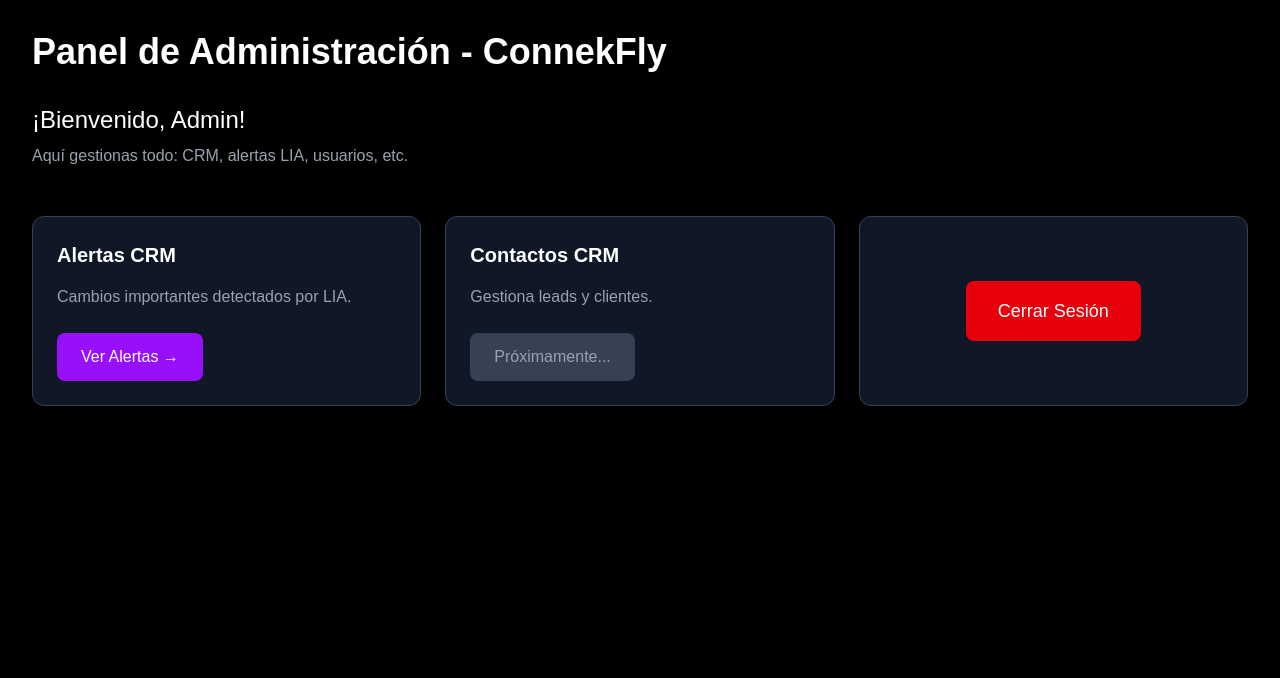
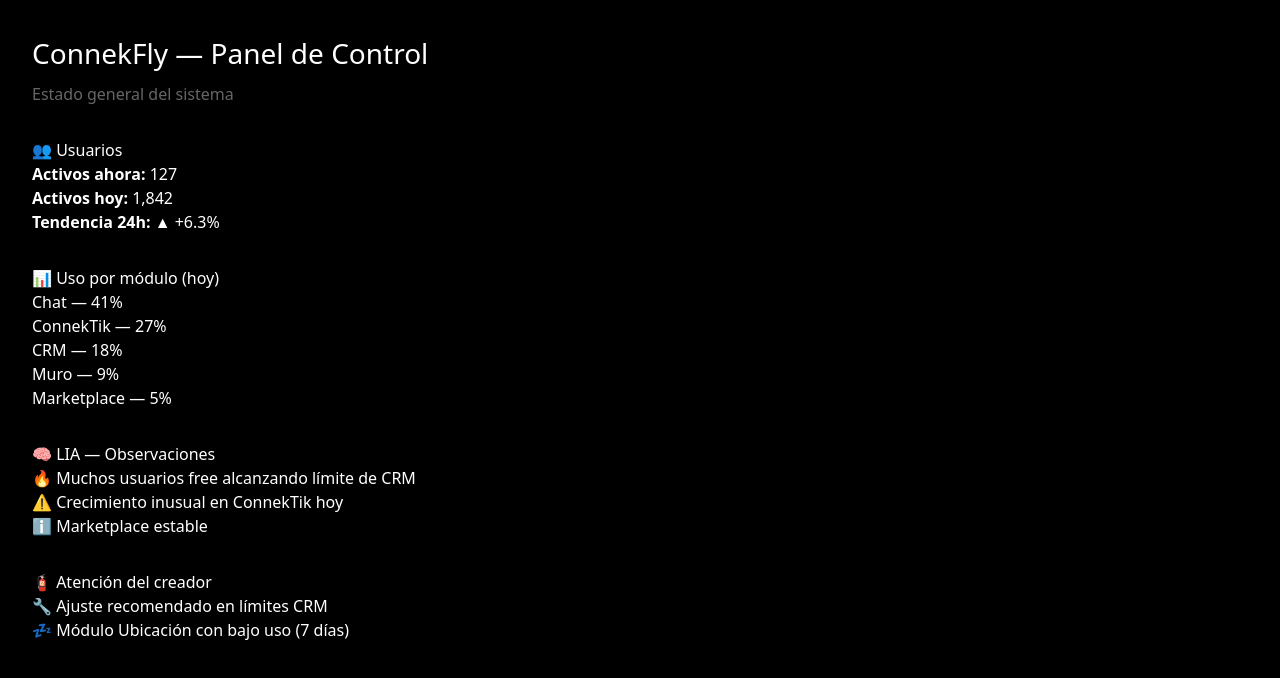
Before and after one commit to lawrence5518/connekfly-admin-next, a Next.js app: page /admin in a window 1280 px wide. Shown: the top 678 px of the page. Built offline with nearby package versions, Linux system fonts and the light colour scheme.

Commit message:
admin: dashboard base visible

```diff
--- a/app/admin/page.tsx
+++ b/app/admin/page.tsx
@@ -1,64 +1,54 @@
-// app/admin/page.tsx
-
-'use client'
-
-import Link from 'next/link'
-
 export default function AdminDashboard() {
   return (
-    <div className="min-h-screen bg-black text-white p-8">
-      {/* Título */}
-      <h1 className="text-4xl font-bold mb-8 text-center md:text-left">
-        Panel de Administración - ConnekFly
+    <main style={{ padding: 32, fontFamily: "system-ui" }}>
+      <h1 style={{ fontSize: 28, marginBottom: 8 }}>
+        ConnekFly — Panel de Control
       </h1>
 
-      {/* Saludo */}
-      <div className="mb-12">
-        <p className="text-2xl">
-          ¡Bienvenido, Admin!
-        </p>
-        <p className="text-gray-400 mt-2">
-          Aquí gestionas todo: CRM, alertas LIA, usuarios, etc.
-        </p>
-      </div>
+      <p style={{ color: "#666", marginBottom: 32 }}>
+        Estado general del sistema
+      </p>
 
-      {/* Tarjetas rápidas */}
-      <div className="grid grid-cols-1 md:grid-cols-2 lg:grid-cols-3 gap-6">
-        {/* Alertas CRM */}
-        <div className="bg-gray-900 p-6 rounded-xl border border-gray-700 hover:border-purple-500 transition">
-          <h2 className="text-xl font-semibold mb-4">Alertas CRM</h2>
-          <p className="text-gray-400 mb-6">
-            Cambios importantes detectados por LIA.
-          </p>
-          <Link
-            href="/crm/alerts"
-            className="bg-purple-600 hover:bg-purple-700 text-white px-6 py-3 rounded-lg inline-block"
-          >
-            Ver Alertas →
-          </Link>
-        </div>
+      {/* USUARIOS */}
+      <section style={{ marginBottom: 32 }}>
+        <h2>👥 Usuarios</h2>
+        <ul>
+          <li><strong>Activos ahora:</strong> 127</li>
+          <li><strong>Activos hoy:</strong> 1,842</li>
+          <li><strong>Tendencia 24h:</strong> ▲ +6.3%</li>
+        </ul>
+      </section>
 
-        {/* Contactos CRM */}
-        <div className="bg-gray-900 p-6 rounded-xl border border-gray-700 hover:border-blue-500 transition">
-          <h2 className="text-xl font-semibold mb-4">Contactos CRM</h2>
-          <p className="text-gray-400 mb-6">
-            Gestiona leads y clientes.
-          </p>
-          <button
-            disabled
-            className="bg-gray-700 text-gray-400 px-6 py-3 rounded-lg cursor-not-allowed"
-          >
-            Próximamente...
-          </button>
-        </div>
+      {/* USO POR MÓDULO */}
+      <section style={{ marginBottom: 32 }}>
+        <h2>📊 Uso por módulo (hoy)</h2>
+        <ol>
+          <li>Chat — 41%</li>
+          <li>ConnekTik — 27%</li>
+          <li>CRM — 18%</li>
+          <li>Muro — 9%</li>
+          <li>Marketplace — 5%</li>
+        </ol>
+      </section>
 
-        {/* Logout */}
-        <div className="bg-gray-900 p-6 rounded-xl border border-gray-700 hover:border-red-500 transition flex items-center justify-center">
-          <button className="bg-red-600 hover:bg-red-700 text-white px-8 py-4 rounded-lg text-lg">
-            Cerrar Sesión
-          </button>
-        </div>
-      </div>
-    </div>
-  )
+      {/* LIA */}
+      <section style={{ marginBottom: 32 }}>
+        <h2>🧠 LIA — Observaciones</h2>
+        <ul>
+          <li>🔥 Muchos usuarios free alcanzando límite de CRM</li>
+          <li>⚠️ Crecimiento inusual en ConnekTik hoy</li>
+          <li>ℹ️ Marketplace estable</li>
+        </ul>
+      </section>
+
+      {/* ATENCIÓN */}
+      <section>
+        <h2>🧯 Atención del creador</h2>
+        <ul>
+          <li>🔧 Ajuste recomendado en límites CRM</li>
+          <li>💤 Módulo Ubicación con bajo uso (7 días)</li>
+        </ul>
+      </section>
+    </main>
+  );
 }
```
